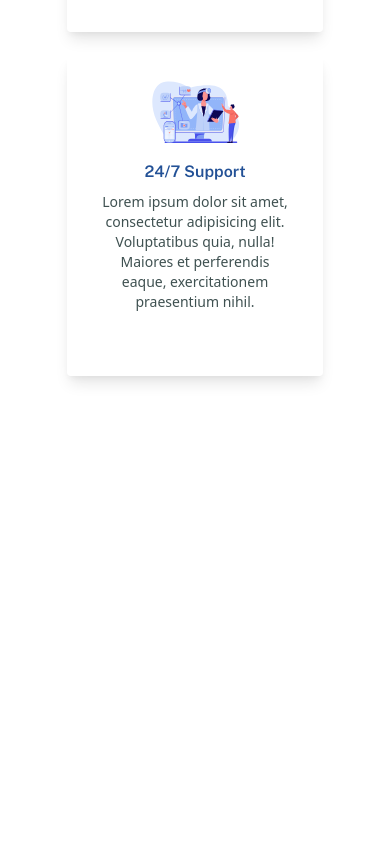
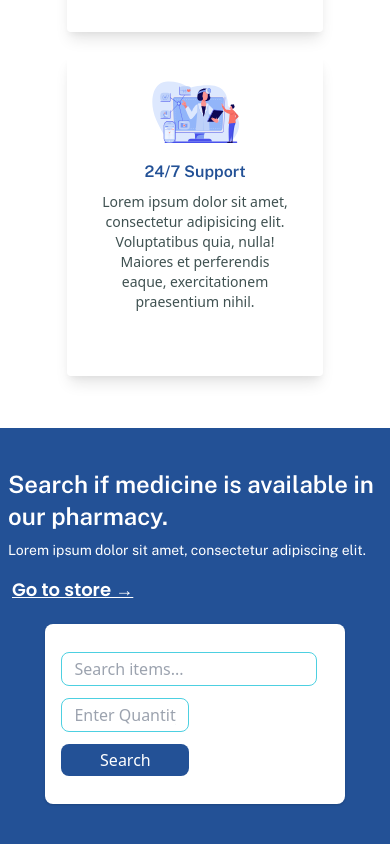
Before and after one commit to eleazarTorres-ect/pharma, a React (Create React App) app: page / in a window 390 px wide. Shown: the part 4226-5070 px from the top of the page. Before the commit the page ends 4654 px from the top, so only its background shows below. Built offline with nearby package versions, Linux system fonts and the light colour scheme.

Commit message:
Add QuickSearch Section and Mobile Responsive

```diff
--- /dev/null
+++ b/src/components/quickSearchSection/LeftContainer.jsx
@@ -0,0 +1,28 @@
+import Logo1 from "../../assets/img/asset001.svg";
+import { BrowserRouter, NavLink } from "react-router-dom";
+
+const LeftContainer = () => {
+  return (
+    <div className="flex flex-wrap content-center w-full lg:w-1/2">
+      <div>
+        <div className="public_semibold text-2xl text-white text-left">
+          Search if medicine is available in our pharmacy.
+        </div>
+
+        <div className="public_regular mt-2 text-sm text-white  text-left mb-4">
+          Lorem ipsum dolor sit amet, consectetur adipiscing elit.
+        </div>
+        <BrowserRouter>
+          <NavLink
+            to="/about"
+            className="poppins_semiBold underline p-1 mt-4 text-white text-lg"
+          >
+            Go to store &#8594;
+          </NavLink>
+        </BrowserRouter>
+      </div>
+    </div>
+  );
+};
+
+export default LeftContainer;
--- /dev/null
+++ b/src/components/quickSearchSection/QuickSearchContainer.jsx
@@ -0,0 +1,18 @@
+import LeftContainer from "./LeftContainer";
+import RightContainer from "./RightContainer";
+
+const QuickSearchContainer = () => {
+  return (
+    <div
+      className="h-auto  w-full flex flex-col sm:flex-row justify-between
+                py-10 bg-pharma-A-400
+                px-2 sm:px-24 md:px-24 lg:px-48"
+      id="quickSearch"
+    >
+      <LeftContainer />
+      <RightContainer />
+    </div>
+  );
+};
+
+export default QuickSearchContainer;
--- /dev/null
+++ b/src/components/quickSearchSection/RightContainer.jsx
@@ -0,0 +1,32 @@
+import Logo1 from "../../assets/img/asset002.svg";
+const RightContainer = () => {
+  return (
+    <div className="flex flex-wrap content-center justify-center mt-5 md:mt-0">
+      <div className=" flex flex-wrap w-4/5 lg:w-1/2 content-center justify-center">
+        <div className="flex flex-grow flex-wrap content-center justify-center">
+          <div className="bg-white p-4 md:p-8 w-full shadow rounded-lg">
+            <div className="my-3">
+              <input
+                className="border border-pharma-A-300 border-2 px-3 py-1 rounded-lg w-64 sm:w-48 lg:w-64"
+                placeholder="Search items..."
+              ></input>
+            </div>
+            <div className=" my-3">
+              <input
+                className="border border-pharma-A-300 border-2 px-3 py-1 rounded-lg w-32"
+                placeholder="Enter Quantity..."
+              ></input>
+            </div>
+            <div className="my-3 align-right">
+              <button className="bg-pharma-A-400 px-3 py-1 rounded-lg text-white w-32">
+                Search
+              </button>
+            </div>
+          </div>
+        </div>
+      </div>
+    </div>
+  );
+};
+
+export default RightContainer;
--- a/src/containers/HomeContainer.jsx
+++ b/src/containers/HomeContainer.jsx
@@ -3,6 +3,7 @@ import AboutUsContainer from "../components/aboutUsSection/AboutUsContainer";
 import BannerContainer from "../components/bannerSection/BannerContainer";
 import GeneralFlowContainer from "../components/generalFlowSection/GeneralFlowContainer";
 import NavigationBar from "../components/navigationSection/NavigationBar";
+import QuickSearchContainer from "../components/quickSearchSection/QuickSearchContainer";
 import ServicesContainer from "../components/servicesSection/ServicesContainer";
 
 const HomeContainer = () => {
@@ -21,6 +22,9 @@ const HomeContainer = () => {
       <section className="flex content-center justify-between w-full">
         <ServicesContainer />
       </section>
+      <section className="flex content-center justify-between w-full bg-blue-100">
+        <QuickSearchContainer />
+      </section>
     </React.Fragment>
   );
 };
```
